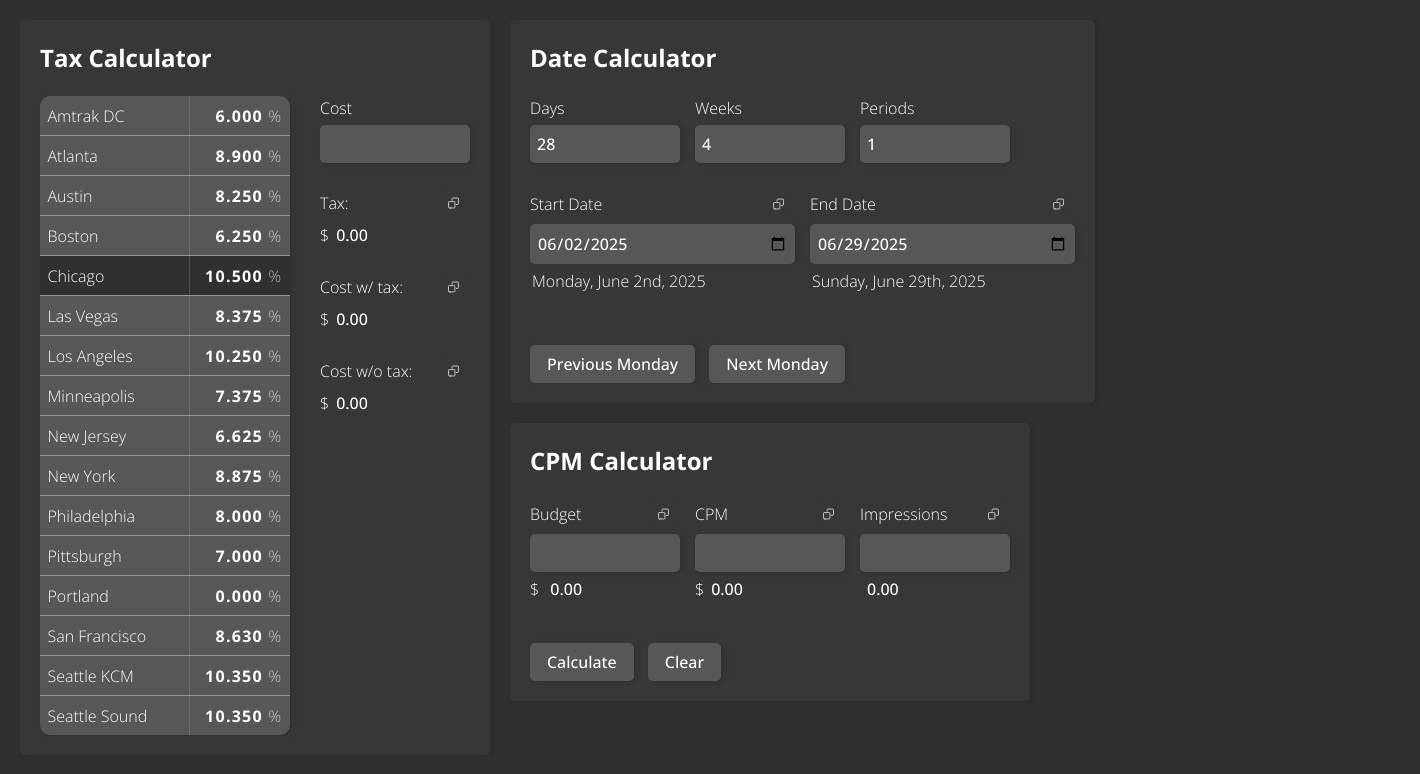
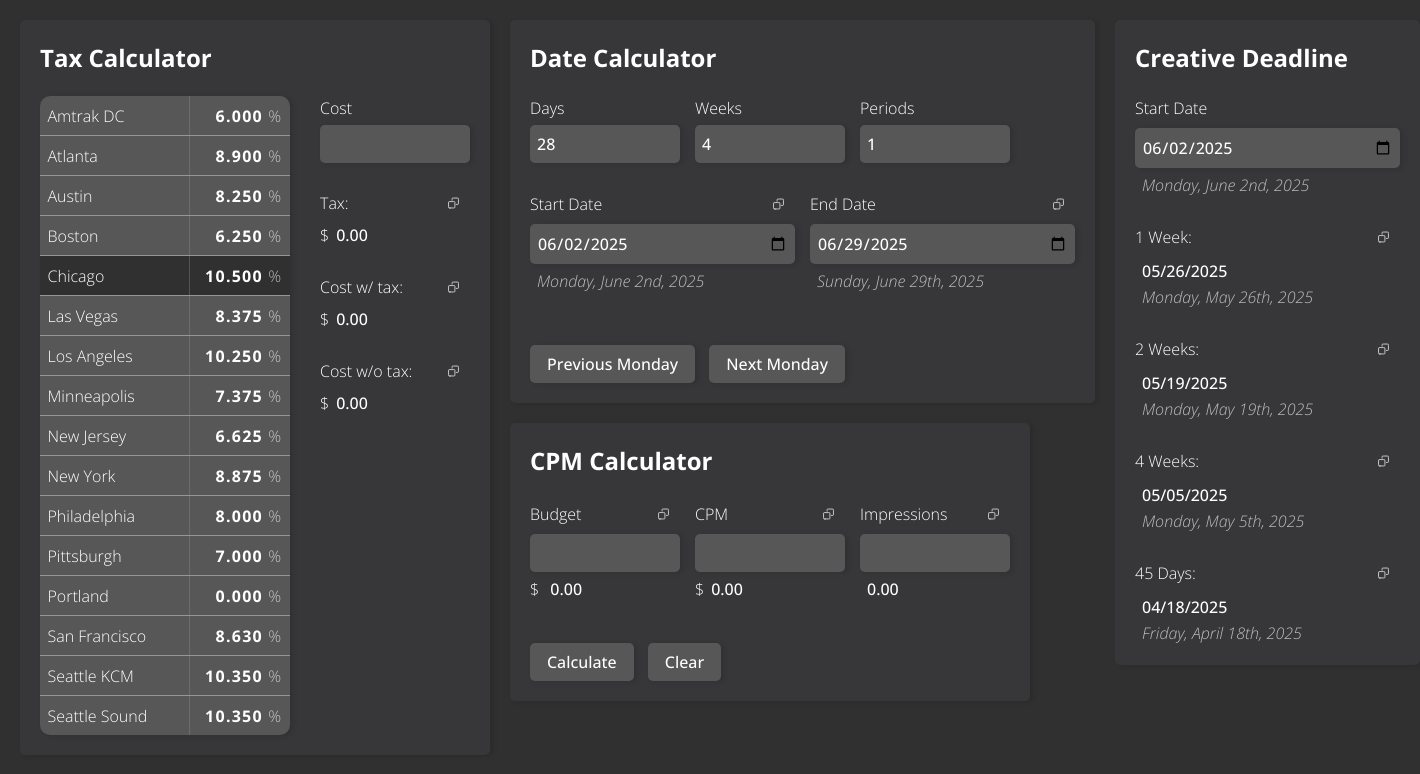
Before and after one commit to jmdelong7/coordinator-tools, a website built with webpack: page src/index.html in a window 1280 px wide. Shown: the whole page, 1420 px wide, since content can reach past the window. Built offline with nearby package versions, Linux system fonts and the light colour scheme.

Commit message:
Copy button & styling

```diff
--- a/src/creative-deadline.js
+++ b/src/creative-deadline.js
@@ -5,19 +5,50 @@ import {
   format
 } from 'date-fns';
 
-export function standardizeDate(date) {
+function standardizeDate(date) {
   const standardDate = startOfDay(parseISO(date));
   return standardDate;
 }
 
 const daysToSubtract = {
+  oneweek: 7,
   traditional: 14,
   large: 28,
   banner: 45
 };
 
-export function updateDates(ele) {
-  const standardDate = standardizeDate(ele.value);
+class DeadlineDisplay {
+  constructor(startDate) {
+    this.startDate = document.getElementById('deadline-input');
+    this.oneweek = {
+      short: document.getElementById('deadline-short-oneweek'),
+      long: document.getElementById('deadline-long-oneweek')
+    };
+    this.traditional = {
+      short: document.getElementById('deadline-short-traditional'),
+      long: document.getElementById('deadline-long-traditional')
+    };
+    this.large = {
+      short: document.getElementById('deadline-short-large'),
+      long: document.getElementById('deadline-long-large')
+    };
+    this.banner = {
+      short: document.getElementById('deadline-short-banner'),
+      long: document.getElementById('deadline-long-banner')
+    };
+
+    this.startDate.addEventListener('input', () => this.updateDates());
+    this.startDate.value = startDate;
+    this.updateDates();
+    this.copyListeners();
+  }
+
+  updateDates() {
+    if (isNaN(Date.parse(this.startDate.value))) {
+      return;
+    }
+
+    const standardDate = standardizeDate(this.startDate.value);
     const deadlines = {};
 
     Object.entries(daysToSubtract).forEach(([type, days]) => {
@@ -28,5 +59,44 @@ export function updateDates(ele) {
       };
     });
 
-  return deadlines;
+    this.oneweek.short.textContent = deadlines.oneweek.short;
+    this.oneweek.long.textContent = deadlines.oneweek.long;
+
+    this.traditional.short.textContent = deadlines.traditional.short;
+    this.traditional.long.textContent = deadlines.traditional.long;
+
+    this.large.short.textContent = deadlines.large.short;
+    this.large.long.textContent = deadlines.large.long;
+
+    this.banner.short.textContent = deadlines.banner.short;
+    this.banner.long.textContent = deadlines.banner.long;
   }
+
+  copyListeners() {
+    const oneWeekCopy = document.getElementById('oneweek-copy');
+    const traditionalCopy = document.getElementById('traditional-copy');
+    const largeCopy = document.getElementById('large-copy');
+    const bannerCopy = document.getElementById('banner-copy');
+
+    oneWeekCopy.addEventListener('click', () => {
+      navigator.clipboard.writeText(this.oneweek.short.textContent);
+    });
+
+    traditionalCopy.addEventListener('click', () => {
+      navigator.clipboard.writeText(this.traditional.short.textContent);
+    });
+
+    largeCopy.addEventListener('click', () => {
+      navigator.clipboard.writeText(this.large.short.textContent);
+    });
+
+    bannerCopy.addEventListener('click', () => {
+      navigator.clipboard.writeText(this.banner.short.textContent);
+    });
+  }
+
+}
+
+export default function deadLineController(startDate) {
+  return new DeadlineDisplay(startDate);
+}
--- a/src/index.html
+++ b/src/index.html
@@ -182,6 +182,68 @@
       </div>
     </div>
   </div>
+  <div class="creative-deadline">
+    <div class="deadline-header">
+      <h2 class="deadline-title">Creative Deadline</h2>
+    </div>
+    <div class="deadline-content">
+      <div class="deadline-inputlabel">
+        <label for="deadline-start" id="deadline-label">Start Date</label>
+        <input type="date" id="deadline-input">
+        <p class="deadline-long" id="deadline-start-long">Monday, June 2nd, 2025</p>
+      </div>
+      <div class="deadline-container">
+        <div class="copy-container">
+          <p class="deadline-oneweek">1 Week:</p>
+          <abbr title="Copy">
+            <button class="copy" id="oneweek-copy">
+              <img src="./copy-svg.svg" alt="copy" width="24" height="24">
+            </button>
+          </abbr>
+        </div>
+        <div class="deadline-date-container">
+          <p class="deadline-short" id="deadline-short-oneweek"></p>
+          <p class="deadline-long" id="deadline-long-oneweek"></p>
+        </div>
+        <div class="copy-container">
+          <p class="deadline-traditional">2 Weeks:</p>
+          <abbr title="Copy">
+            <button class="copy" id="traditional-copy">
+              <img src="./copy-svg.svg" alt="copy" width="24" height="24">
+            </button>
+          </abbr>
+        </div>
+        <div class="deadline-date-container">
+          <p class="deadline-short" id="deadline-short-traditional"></p>
+          <p class="deadline-long" id="deadline-long-traditional"></p>
+        </div>
+        <div class="copy-container">
+          <p class="deadline-large">4 Weeks:</p>
+          <abbr title="Copy">
+            <button class="copy" id="large-copy">
+              <img src="./copy-svg.svg" alt="copy" width="24" height="24">
+            </button>
+          </abbr>
+        </div>
+        <div class="deadline-date-container">
+          <p class="deadline-short" id="deadline-short-large"></p>
+          <p class="deadline-long" id="deadline-long-large"></p>
+        </div>
+        <div class="copy-container">
+          <p class="deadline-banner">45 Days:</p>
+          <abbr title="Copy">
+            <button class="copy" id="banner-copy">
+              <img src="./copy-svg.svg" alt="copy" width="24" height="24">
+            </button>
+          </abbr>
+        </div>
+        <div class="deadline-date-container">
+          <p class="deadline-short" id="deadline-short-banner"></p>
+          <p class="deadline-long" id="deadline-long-banner"></p>
+        </div>
+      </div>
+    </div>
+  </div>
 </body>
 
 </html>
--- a/src/index.js
+++ b/src/index.js
@@ -1,12 +1,12 @@
 import dateController from "./date-calculator";
 import { cpmController } from "./cpm-calculator";
 import { taxCalculator, TaxDisplay } from "./production-tax-calculator";
-import { standardizeDate, updateDates } from "./creative-deadline";
-import { subDays } from "date-fns";
+import deadLineController from "./creative-deadline";
 import './styles/main.css';
 import './styles/date-calculator.css';
 import './styles/cpm-calculator.css';
 import './styles/tax-calculator.css';
+import './styles/creative-deadline.css';
 
 const startDate = '2025-06-02';
 const dateInterface = dateController(startDate);
@@ -18,6 +18,4 @@ window.cpm = cpm;
 window.taxCalculator = taxCalculator;
 window.taxDisplay = new TaxDisplay;
 
-window.subDays = subDays;
-window.standardizeDate = standardizeDate;
-window.updateDates = updateDates;
+window.deadLineController = deadLineController(startDate);
--- a/src/styles/cpm-calculator.css
+++ b/src/styles/cpm-calculator.css
@@ -28,7 +28,6 @@
 
 .cpm-calculator {
   margin-left: 20px;
-  margin-top: 20px;
   padding: 20px;
   width: fit-content;
   height: fit-content;
--- /dev/null
+++ b/src/styles/creative-deadline.css
@@ -0,0 +1,65 @@
+.creative-deadline {
+  margin-top: 20px;
+  margin-left: 20px;
+  padding: 20px;
+  width: fit-content;
+  height: fit-content;
+  background-color: var(--color-surface-dark);
+  border-radius: 5px;
+  box-shadow: 3px 1px 5px rgba(0, 0, 0, 0.125);
+}
+
+.deadline-header {
+  margin-bottom: 20px;
+}
+
+.deadline-title {
+  font-size: var(--fs-large);
+  font-weight: var(--fw-bold);
+}
+
+.deadline-inputlabel {
+  display: flex;
+  flex-direction: column;
+  width: 265px;
+}
+
+#deadline-label {
+  margin-bottom: 8px;
+}
+
+#deadline-input {
+  border: 2px solid transparent;
+  color: var(--color-text);
+  background-color: var(--color-surface-medium);
+  font-weight: var(--fw-regular);
+  padding: 5px;
+  cursor: text;
+  margin-bottom: 5px;
+}
+
+#deadline-start-long {
+  margin-bottom: 25px;
+}
+
+.deadline-content {
+  font-weight: var(--fw-thin);
+  display: flex;
+  flex-direction: column;
+}
+
+.deadline-date-container:not(:last-child) {
+  margin-bottom: 25px;
+}
+
+.deadline-short {
+  font-weight: var(--fw-regular);
+  border: 2px solid transparent;
+  margin-left: 5px;
+}
+
+.deadline-long {
+  color: var(--color-text-accent);
+  font-style: italic;
+  margin-left: 7px;
+}
--- a/src/styles/date-calculator.css
+++ b/src/styles/date-calculator.css
@@ -29,6 +29,7 @@
 .date-calculator {
   margin-top: 20px;
   margin-left: 20px;
+  margin-bottom: 20px;
   padding: 20px;
   width: fit-content;
   height: fit-content;
@@ -140,6 +141,9 @@
 
 .date-startend-long {
   border: 2px solid transparent;
+  color: var(--color-text-accent);
+  font-style: italic;
+  margin-left: 5px;
 }
 
 .date-end {
--- a/src/styles/main.css
+++ b/src/styles/main.css
@@ -122,13 +122,9 @@ body {
   background-color: var(--color-background-main);
   height: 100%;
   display: grid;
-  grid-template-columns: auto 1fr;
+  grid-template-columns: auto 1fr 1fr;
   grid-template-rows: 1fr 1fr;
-  width: 1200px;
-
-  /* @media (max-width: 1100) {
-    flex-direction: column;
-  } */
+  width: fit-content;
 }
 
 .tax-calculator {
@@ -139,6 +135,11 @@ body {
 .cpm-calculator,
 .date-calculator {
   grid-column: 2 / 3;
+}
+
+.creative-deadline {
+  grid-column: 3 / 4;
+  grid-row: 1 / 3;
 }
 
 input,
```
Lines whose indentation alone changed are shown as unchanged.
